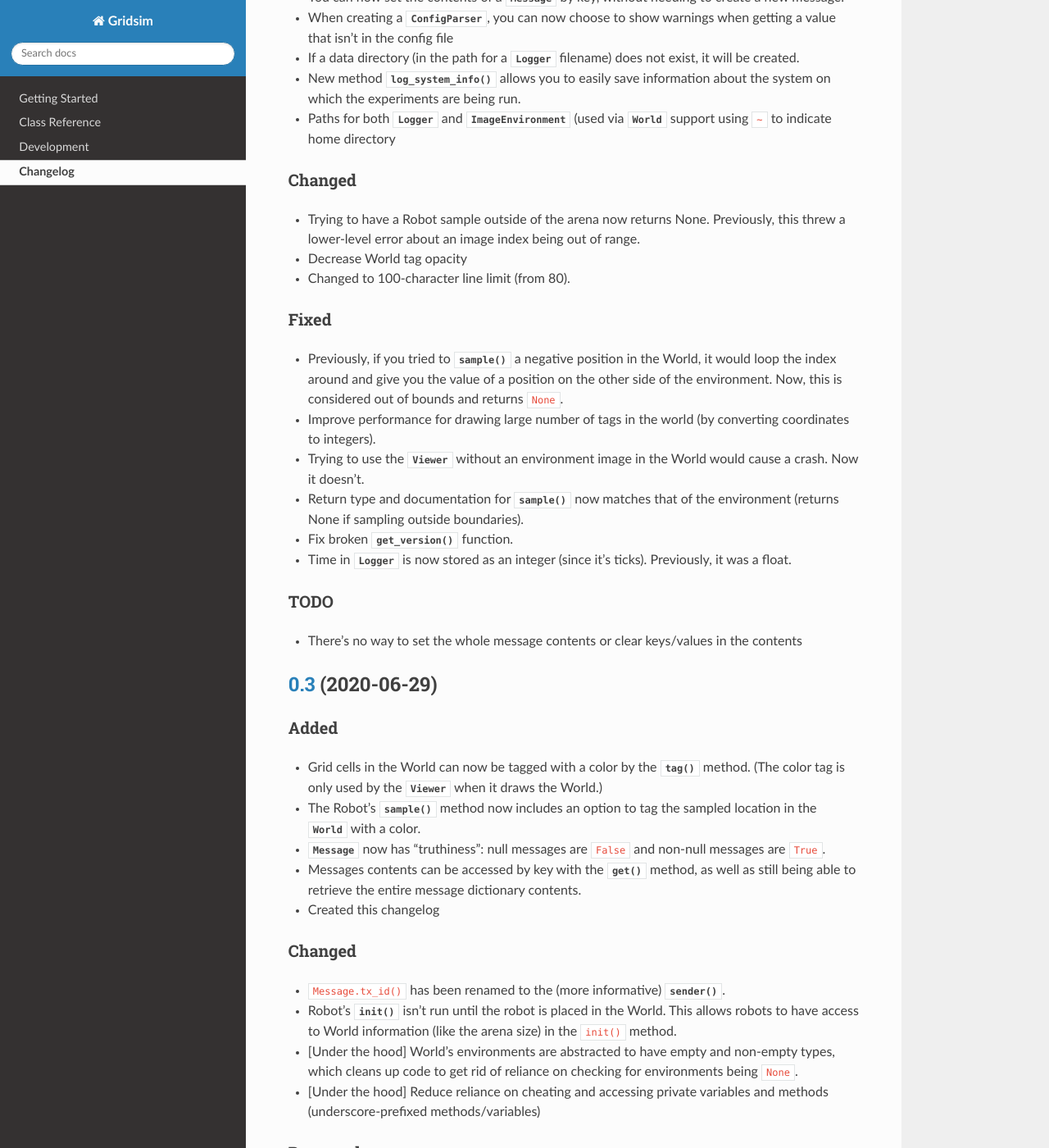
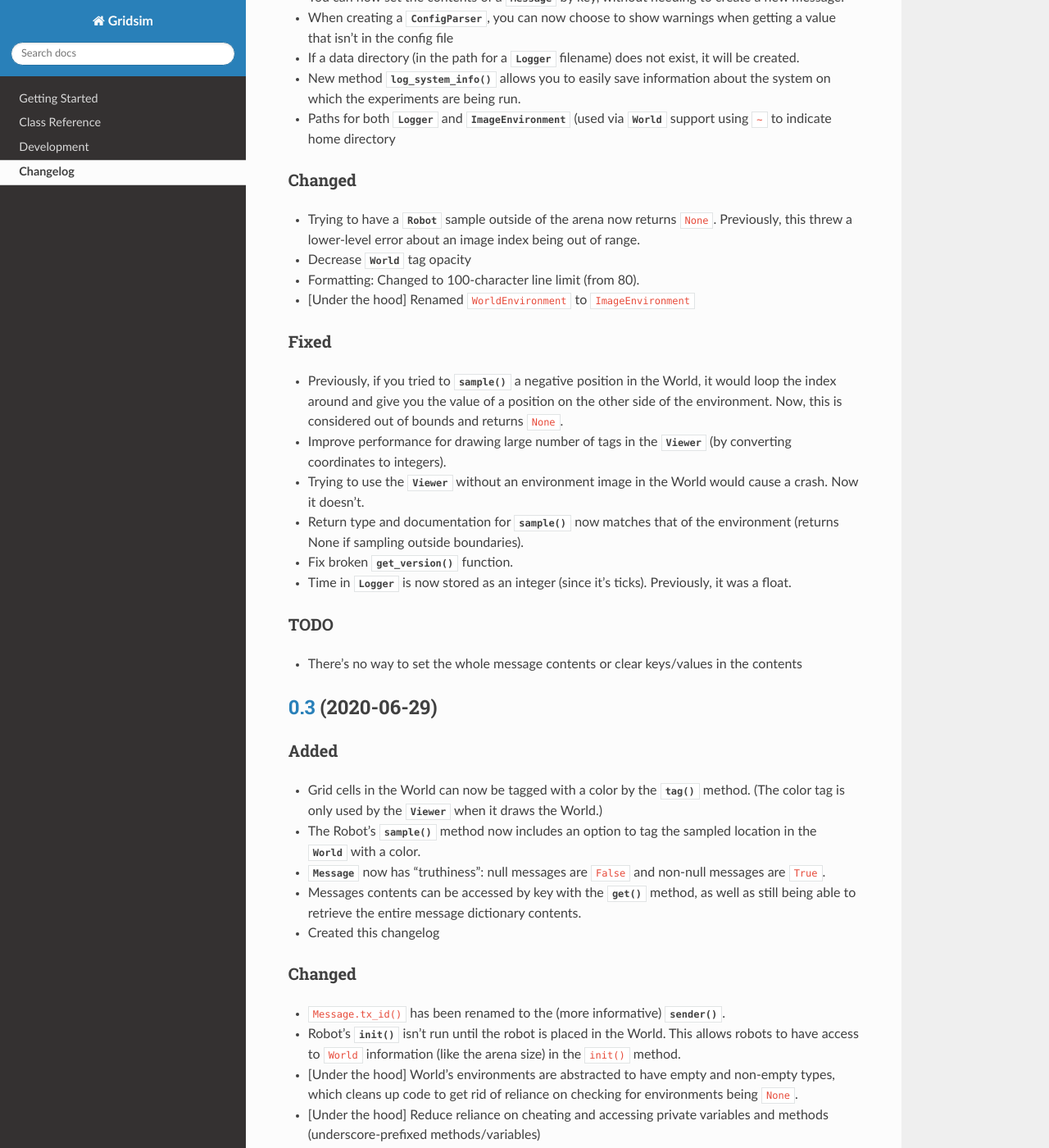
Before and after one commit to jtebert/gridsim, a Sphinx documentation site: the page built from docs/changelog.rst, in a window 1280 px wide and 1400 px high, scrolled down 581 px. Shown: the whole window at 82% size. Built offline with Sphinx 7.4.7 and the Read the Docs theme 2.0.0, drawn with Linux system fonts in a browser that asks for light colours.

Commit message:
Final pre-release documentation updates

```diff
--- a/docs/changelog.rst
+++ b/docs/changelog.rst
@@ -27,15 +27,16 @@
 Changed
 -------
 
-- Trying to have a Robot sample outside of the arena now returns None. Previously, this threw a lower-level error about an image index being out of range.
-- Decrease World tag opacity
-- Changed to 100-character line limit (from 80).
+- Trying to have a :class:`~gridsim.robot.Robot` sample outside of the arena now returns ``None``. Previously, this threw a lower-level error about an image index being out of range.
+- Decrease :class:`~gridsim.world.World` tag opacity
+- Formatting: Changed to 100-character line limit (from 80).
+- [Under the hood] Renamed ``WorldEnvironment`` to ``ImageEnvironment``
 
 Fixed
 -----
 
 - Previously, if you tried to :meth:`~gridsim.robot.Robot.sample` a negative position in the World, it would loop the index around and give you the value of a position on the other side of the environment. Now, this is considered out of bounds and returns ``None``.
-- Improve performance for drawing large number of tags in the world (by converting coordinates to integers).
+- Improve performance for drawing large number of tags in the :class:`~gridsim.viewer.Viewer` (by converting coordinates to integers).
 - Trying to use the :class:`~gridsim.Viewer.Viewer` without an environment image in the World would cause a crash. Now it doesn't.
 - Return type and documentation for :meth:`~gridsim.robot.Robot.sample` now matches that of the environment (returns None if sampling outside boundaries).
 - Fix broken :func:`~gridsim.utils.get_version` function.
@@ -62,7 +63,7 @@
 -------
 
 - ``Message.tx_id()`` has been renamed to the (more informative) :meth:`~gridsim.message.Message.sender`.
-- Robot's :meth:`~gridsim.robot.Robot.init` isn't run until the robot is placed in the World. This allows robots to have access to World information (like the arena size) in the ``init()`` method.
+- Robot's :meth:`~gridsim.robot.Robot.init` isn't run until the robot is placed in the World. This allows robots to have access to ``World`` information (like the arena size) in the ``init()`` method.
 - [Under the hood] World's environments are abstracted to have empty and non-empty types, which cleans up code to get rid of reliance on checking for environments being ``None``.
 - [Under the hood] Reduce reliance on cheating and accessing private variables and methods (underscore-prefixed methods/variables)
 
```
